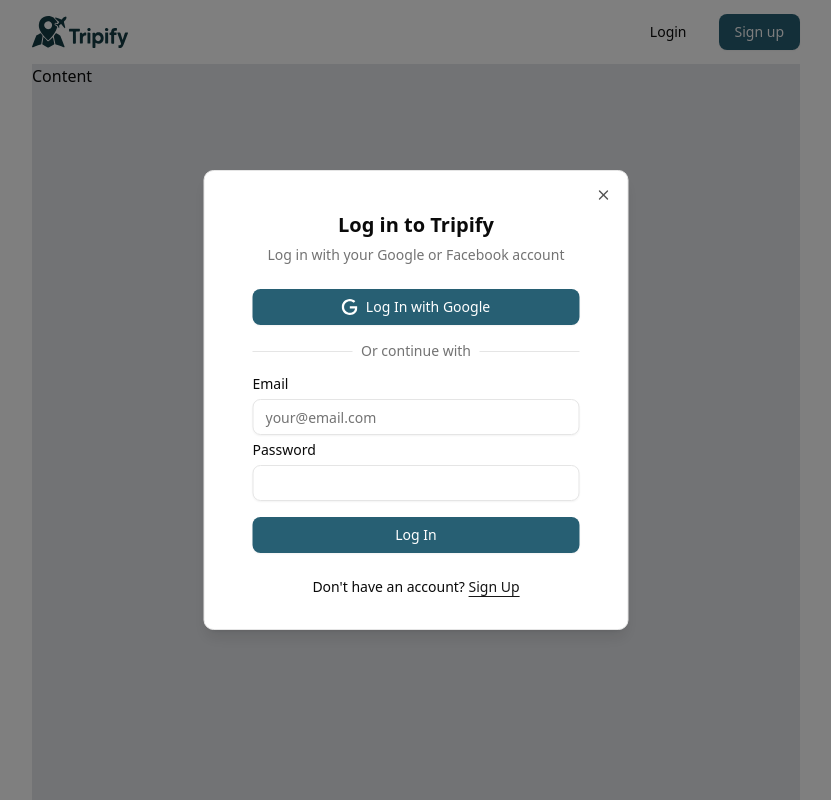
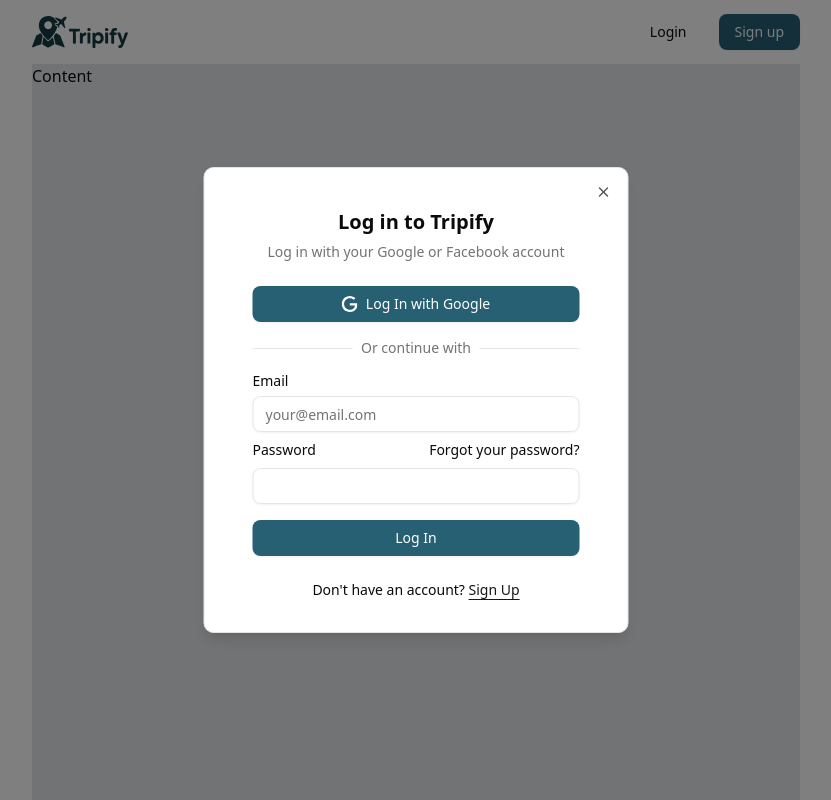
Before and after one commit to youssef-aitali/Tripify, a React (Vite) app: page / in a window 1280 px wide. Both pictures are taken after a click on the button "Login". Shown: the whole page, without its empty margins (224-1055 px from the left). Built offline with nearby package versions, Linux system fonts and the light colour scheme; no server answers.

Commit message:
Adding forgot password link

```diff
--- a/src/features/auth/components/LogInDialog.tsx
+++ b/src/features/auth/components/LogInDialog.tsx
@@ -176,7 +176,16 @@ const LogInDialog = ({
                         name="password"
                         render={({ field }) => (
                           <FormItem>
-                            <FormLabel>Password</FormLabel>
+                            <div className="flex items-center">
+                              <FormLabel>Password</FormLabel>
+                              <a
+                                href="#"
+                                className="ml-auto text-sm underline-offset-4 hover:underline"
+                              >
+                                Forgot your password?
+                              </a>
+                            </div>
+
                             <FormControl>
                               <Input type="password" {...field} />
                             </FormControl>
```
